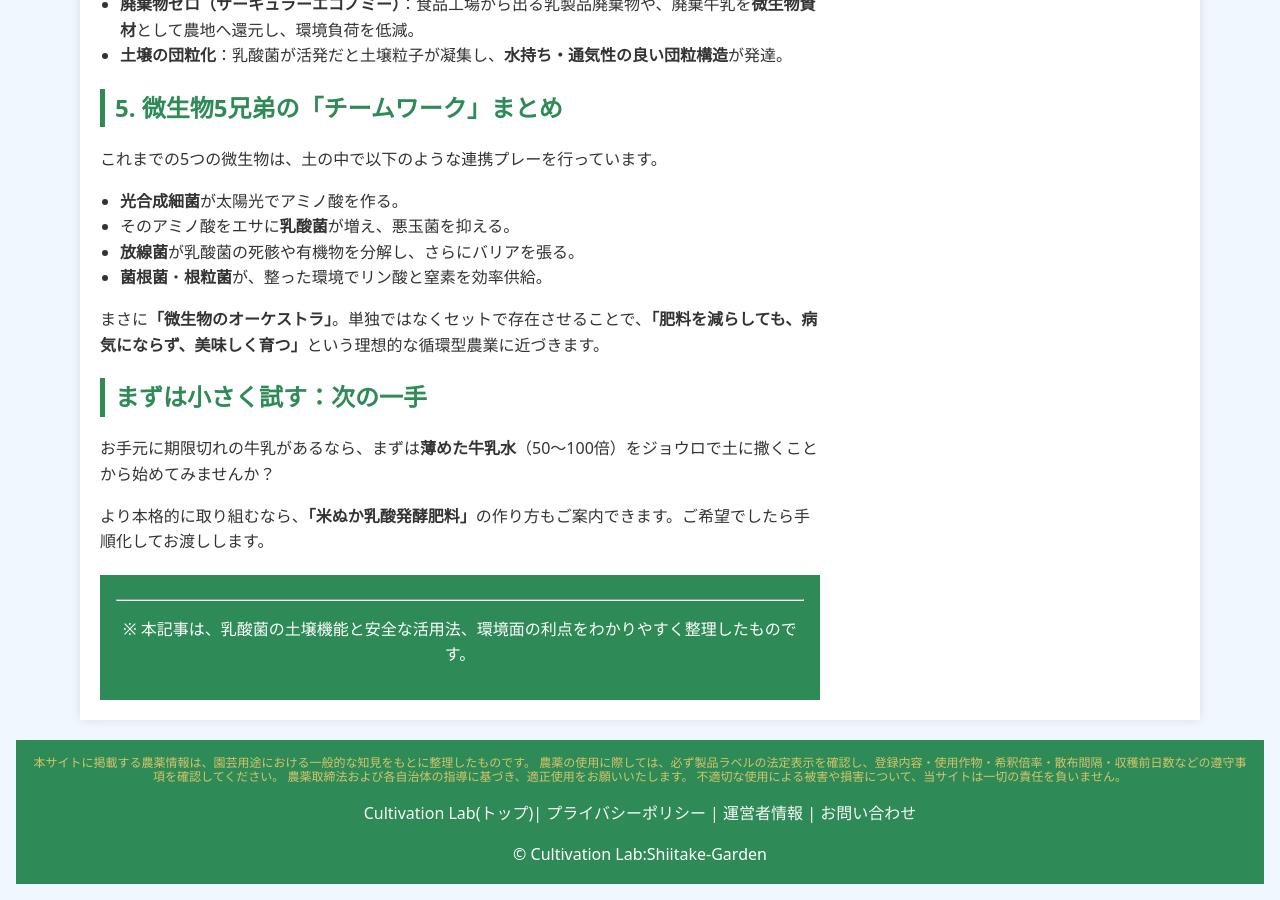
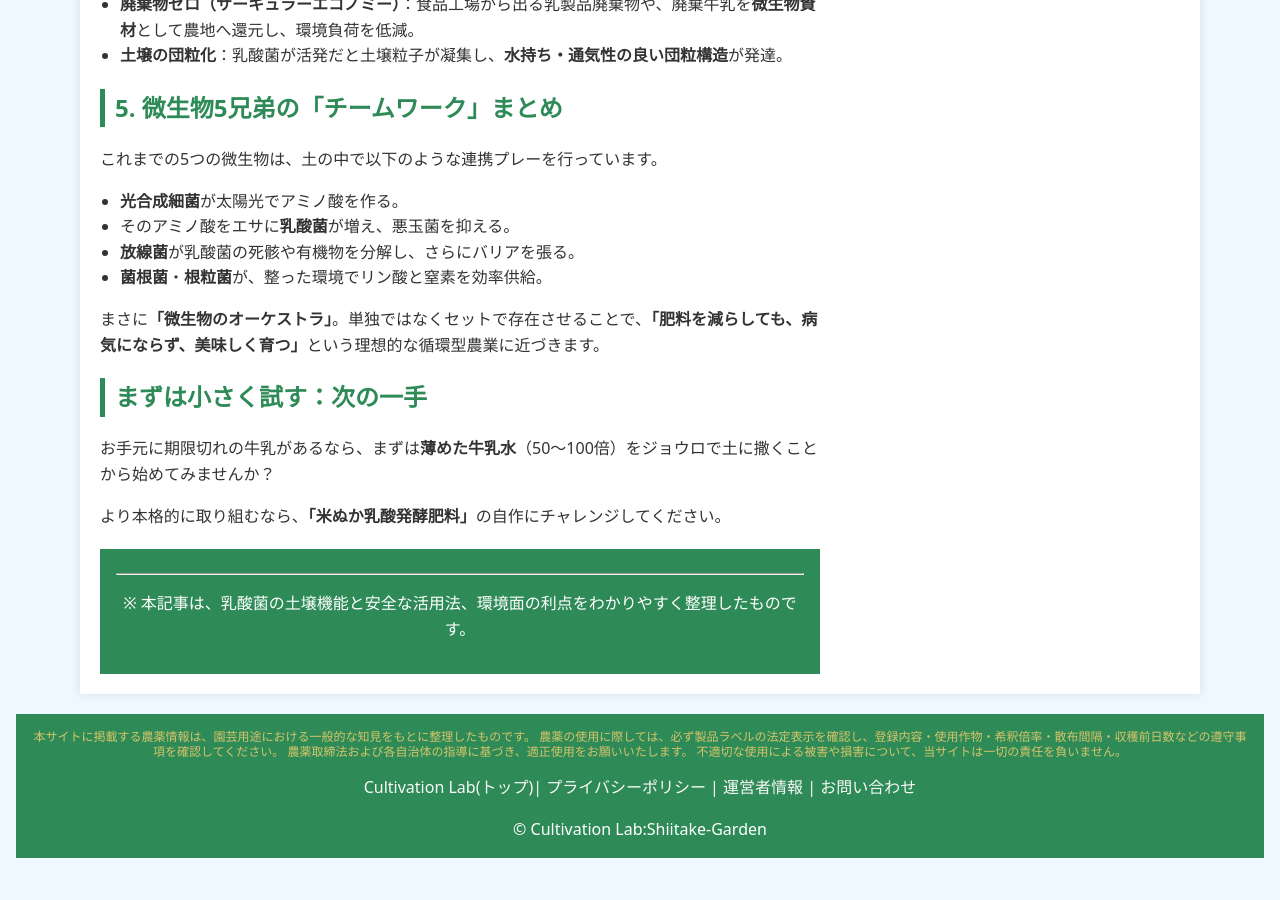
Before and after one commit to shiitake-garden/shiitake-garden.github.io, a Jekyll site: the page built from microbe/microbe_nyuusankin.html, in a window 1280 px wide and 900 px high, scrolled down 1618 px. Built offline with Jekyll 4.4.1, drawn with Linux system fonts in a browser that asks for light colours; after the commit the page ends 2492 px from its top, so only the background shows below that.

Commit message:
Update microbe_nyuusankin.html

```diff
--- a/microbe/microbe_nyuusankin.html
+++ b/microbe/microbe_nyuusankin.html
@@ -79,7 +79,7 @@ title: カルティベーションラボ
         <section id="cta">
           <h2>まずは小さく試す：次の一手</h2>
           <p>お手元に期限切れの牛乳があるなら、まずは<strong>薄めた牛乳水</strong>（50〜100倍）をジョウロで土に撒くことから始めてみませんか？</p>
-          <p>より本格的に取り組むなら、<strong>「米ぬか乳酸発酵肥料」</strong>の作り方もご案内できます。ご希望でしたら手順化してお渡しします。</p>
+          <p>より本格的に取り組むなら、<strong>「米ぬか乳酸発酵肥料」</strong>の自作にチャレンジしてください。</p>
         </section>
 
         <footer>
```
